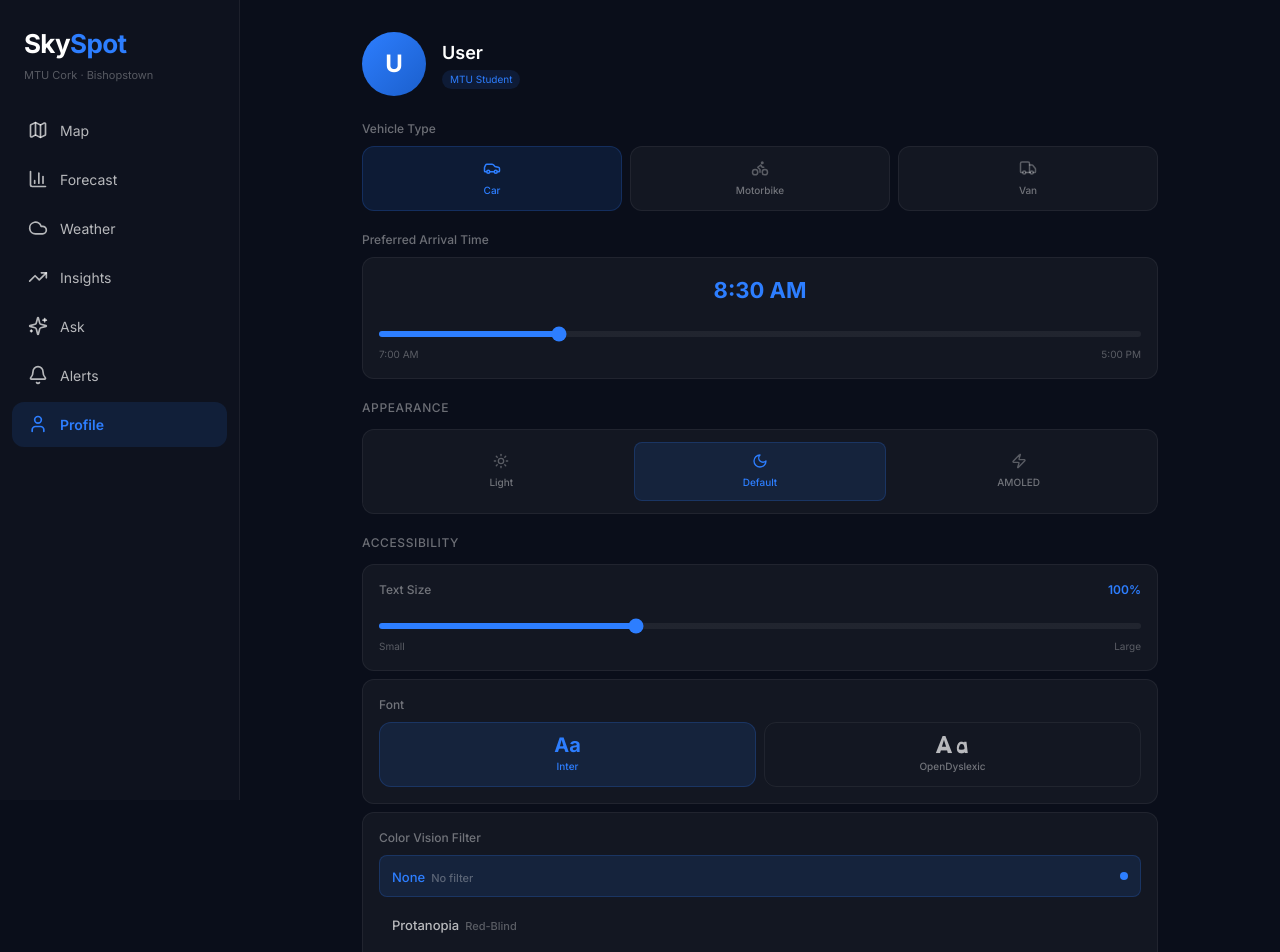
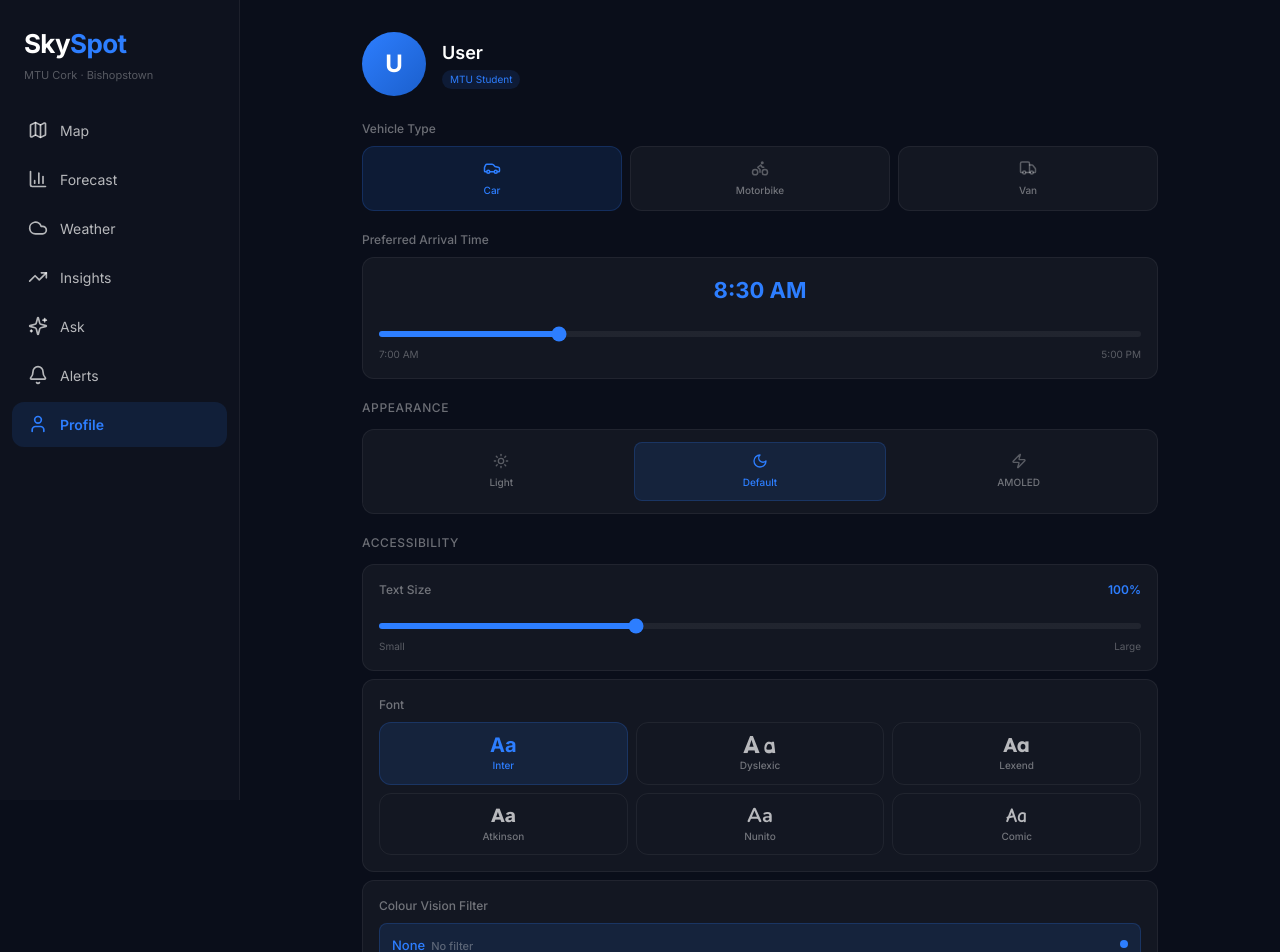
Before and after one commit to jsinssi/SkySpotWebsite, a React (Vite) app: page /app/profile in a window 1280 px wide. Shown: the top 952 px of the page. Built offline with nearby package versions, Linux system fonts and the light colour scheme.

Commit message:
Added More Fonts

```diff
--- a/src/app/components/Layout.tsx
+++ b/src/app/components/Layout.tsx
@@ -81,13 +81,26 @@ export default function Layout() {
     }
   }, [drawerOpen]);
 
-  const fontFamily = font === "opendyslexic" ? "OpenDyslexic, sans-serif" : "Inter, sans-serif";
-  const filterVal  = colorFilter !== "none" ? `url(#a11y-${colorFilter})` : undefined;
+  const fontFamilyMap: Record<string, string> = {
+    inter:        "Inter, sans-serif",
+    opendyslexic: "OpenDyslexic, sans-serif",
+    lexend:       "Lexend, sans-serif",
+    atkinson:     "Atkinson Hyperlegible, sans-serif",
+    nunito:       "Nunito, sans-serif",
+    comicneue:    "'Comic Neue', cursive",
+  };
+  const fontFamily = fontFamilyMap[font] ?? "Inter, sans-serif";
+
+  // Applying filter to ANY ancestor of a position:fixed element re-anchors it
+  // away from the viewport (CSS spec + a Safari/WebKit bug that affects even
+  // <html>). The solution is to apply the filter directly to each individual
+  // visible element rather than to a parent container.
+  const filterCSS = colorFilter !== "none" ? `url(#a11y-${colorFilter})` : undefined;
 
   return (
     <div
       className="flex w-full min-h-screen"
-      style={{ background: c.bg, fontFamily, zoom: textSize, filter: filterVal }}
+      style={{ background: c.bg, fontFamily, zoom: textSize }}
     >
       {/* Hidden SVG: color vision correction filter definitions */}
       <svg style={{ position: "absolute", width: 0, height: 0, overflow: "hidden" }} aria-hidden="true">
@@ -112,18 +125,21 @@ export default function Layout() {
         style={{
           background: c.dark ? "rgba(255,255,255,0.02)" : "rgba(0,0,0,0.01)",
           borderColor: c.cardBorder,
+          filter: filterCSS,
         }}
       >
         <SidebarContent onNavigate={() => {}} />
       </aside>
 
-      {/* Mobile top bar */}
+      {/* Mobile top bar — filter applied directly here, NOT on a parent, so
+           position:fixed viewport-anchoring is never broken by an ancestor filter */}
       <div
         className="lg:hidden fixed top-0 left-0 right-0 z-[99999] flex items-center px-4 py-3 border-b"
         style={{
           background: c.navBg,
           backdropFilter: "blur(20px)",
           borderColor: c.navBorder,
+          filter: filterCSS,
         }}
       >
         <h1
@@ -164,6 +180,7 @@ export default function Layout() {
             width: "min(80vw, 300px)",
             background: c.dark ? "rgba(18,18,22,0.98)" : "#fff",
             borderLeft: `1px solid ${c.cardBorder}`,
+            filter: filterCSS,
           }}
         >
           <div className="flex items-center justify-end px-4 py-3 border-b" style={{ borderColor: c.navBorder }}>
@@ -182,6 +199,7 @@ export default function Layout() {
 
       <main
         className="flex-1 min-h-screen overflow-y-auto pt-[56px] lg:pt-0"
+        style={{ filter: filterCSS }}
       >
         <div className="w-full max-w-[860px] mx-auto h-full min-h-[calc(100vh-56px)] lg:min-h-screen">
           <Outlet />
--- a/src/app/components/Profile.tsx
+++ b/src/app/components/Profile.tsx
@@ -4,12 +4,21 @@ import { ChevronRight, Moon, Sun, Bell, Car, Bike, Truck, Zap, LogOut, LogIn, Pe
 import { useColors, useTheme, useAccessibility } from "./ThemeContext";
 import type { FontChoice, ColorFilter } from "./ThemeContext";
 
+const fontOptions: { id: FontChoice; label: string; family: string }[] = [
+  { id: "inter",        label: "Inter",     family: "Inter, sans-serif" },
+  { id: "opendyslexic", label: "Dyslexic",  family: "OpenDyslexic, sans-serif" },
+  { id: "lexend",       label: "Lexend",    family: "Lexend, sans-serif" },
+  { id: "atkinson",     label: "Atkinson",  family: "Atkinson Hyperlegible, sans-serif" },
+  { id: "nunito",       label: "Nunito",    family: "Nunito, sans-serif" },
+  { id: "comicneue",    label: "Comic",     family: "'Comic Neue', cursive" },
+];
+
 const colorFilterOptions: { id: ColorFilter; label: string; sub: string }[] = [
   { id: "none",          label: "None",          sub: "No filter" },
   { id: "protanopia",    label: "Protanopia",    sub: "Red-Blind" },
   { id: "deuteranopia",  label: "Deuteranopia",  sub: "Green-Blind" },
   { id: "tritanopia",    label: "Tritanopia",    sub: "Blue-Blind" },
-  { id: "achromatopsia", label: "Achromatopsia", sub: "Complete Color Blindness" },
+  { id: "achromatopsia", label: "Achromatopsia", sub: "Complete Colour Blindness" },
 ];
 
 const vehicles = [
@@ -185,21 +194,21 @@ export default function Profile() {
         {/* Font */}
         <div className="p-4 rounded-xl" style={{ background: c.card, border: `1px solid ${c.cardBorder}` }}>
           <label style={{ color: c.textMuted }} className="text-[12px] mb-2 block">Font</label>
-          <div className="flex gap-2">
-            {(["inter", "opendyslexic"] as FontChoice[]).map((f) => {
-              const active = font === f;
+          <div className="grid grid-cols-3 gap-2">
+            {fontOptions.map((fo) => {
+              const active = font === fo.id;
               return (
                 <button
-                  key={f}
-                  onClick={() => setFont(f)}
-                  className="flex-1 flex flex-col items-center gap-1 py-3 rounded-xl transition-colors"
+                  key={fo.id}
+                  onClick={() => setFont(fo.id)}
+                  className="flex flex-col items-center gap-1 py-3 rounded-xl transition-colors"
                   style={{
                     background: active ? c.accentBg : "transparent",
                     border: `1px solid ${active ? c.accentBorder : c.cardBorder}`,
                   }}
                 >
                   <span style={{
-                    fontFamily: f === "opendyslexic" ? "OpenDyslexic, sans-serif" : "Inter, sans-serif",
+                    fontFamily: fo.family,
                     fontSize: 20,
                     fontWeight: 700,
                     color: active ? c.accent : c.textSecondary,
@@ -207,8 +216,8 @@ export default function Profile() {
                   }}>
                     Aa
                   </span>
-                  <span style={{ color: active ? c.accent : c.textMuted }} className="text-[10px]">
-                    {f === "opendyslexic" ? "OpenDyslexic" : "Inter"}
+                  <span style={{ color: active ? c.accent : c.textMuted }} className="text-[10px] text-center leading-tight px-1">
+                    {fo.label}
                   </span>
                 </button>
               );
@@ -218,7 +227,7 @@ export default function Profile() {
 
         {/* Color Vision Filter */}
         <div className="p-4 rounded-xl" style={{ background: c.card, border: `1px solid ${c.cardBorder}` }}>
-          <label style={{ color: c.textMuted }} className="text-[12px] mb-2 block">Color Vision Filter</label>
+          <label style={{ color: c.textMuted }} className="text-[12px] mb-2 block">Colour Vision Filter</label>
           <div className="flex flex-col gap-1.5">
             {colorFilterOptions.map((opt) => {
               const active = colorFilter === opt.id;
--- a/src/app/components/ThemeContext.tsx
+++ b/src/app/components/ThemeContext.tsx
@@ -1,6 +1,6 @@
 import { useState, useEffect } from "react";
 
-export type FontChoice  = "inter" | "opendyslexic";
+export type FontChoice  = "inter" | "opendyslexic" | "lexend" | "atkinson" | "nunito" | "comicneue";
 export type ColorFilter = "none" | "protanopia" | "deuteranopia" | "tritanopia" | "achromatopsia";
 
 interface A11ySettings { textSize: number; font: FontChoice; colorFilter: ColorFilter; }
--- a/src/styles/fonts.css
+++ b/src/styles/fonts.css
@@ -1,4 +1,4 @@
-@import url('https://fonts.googleapis.com/css2?family=Inter:wght@300;400;500;600;700;800&display=swap');
+@import url('https://fonts.googleapis.com/css2?family=Inter:wght@300;400;500;600;700;800&family=Lexend:wght@300;400;500;600;700&family=Atkinson+Hyperlegible:ital,wght@0,400;0,700;1,400;1,700&family=Nunito:wght@400;500;600;700;800&family=Comic+Neue:ital,wght@0,400;0,700;1,400;1,700&display=swap');
 
 @font-face { font-family: 'OpenDyslexic'; src: url('/fonts/OpenDyslexic-Regular.otf') format('opentype'); font-weight: 400; font-style: normal; font-display: swap; }
 @font-face { font-family: 'OpenDyslexic'; src: url('/fonts/OpenDyslexic-Bold.otf') format('opentype'); font-weight: 700; font-style: normal; font-display: swap; }
--- a/vite.config.ts
+++ b/vite.config.ts
@@ -19,4 +19,12 @@ export default defineConfig({
 
   // File types to support raw imports. Never add .css, .tsx, or .ts files to this.
   assetsInclude: ['**/*.svg', '**/*.csv'],
+
+  // Force Leaflet and the GoogleMutant plugin into the same pre-bundle so they
+  // share one module instance. Without this, Vite can process them separately
+  // and the plugin's L.GridLayer.GoogleMutant assignment targets a different
+  // object than the one LiveMap.tsx imports, causing "is not a constructor".
+  optimizeDeps: {
+    include: ['leaflet', 'leaflet.gridlayer.googlemutant'],
+  },
 })
```
Also changed, not shown: src/app/components/LiveMap.tsx (+31 -67 lines).
